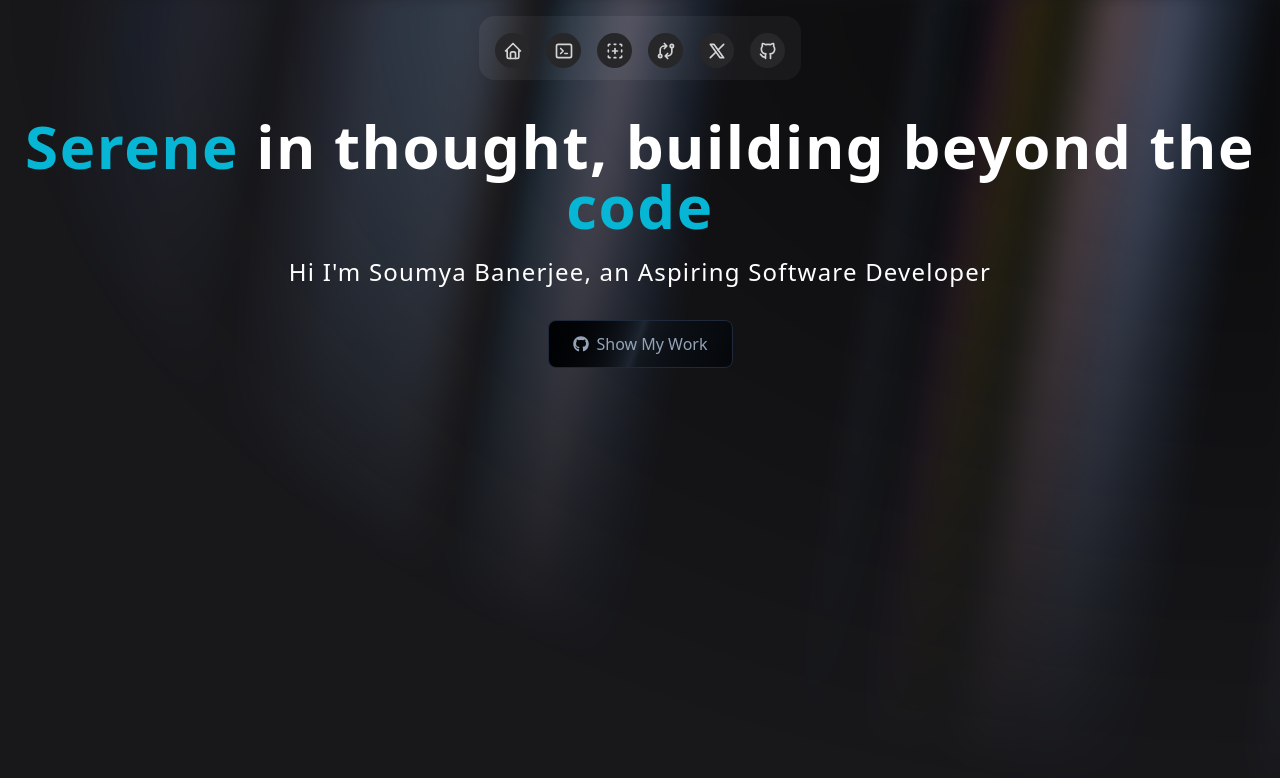
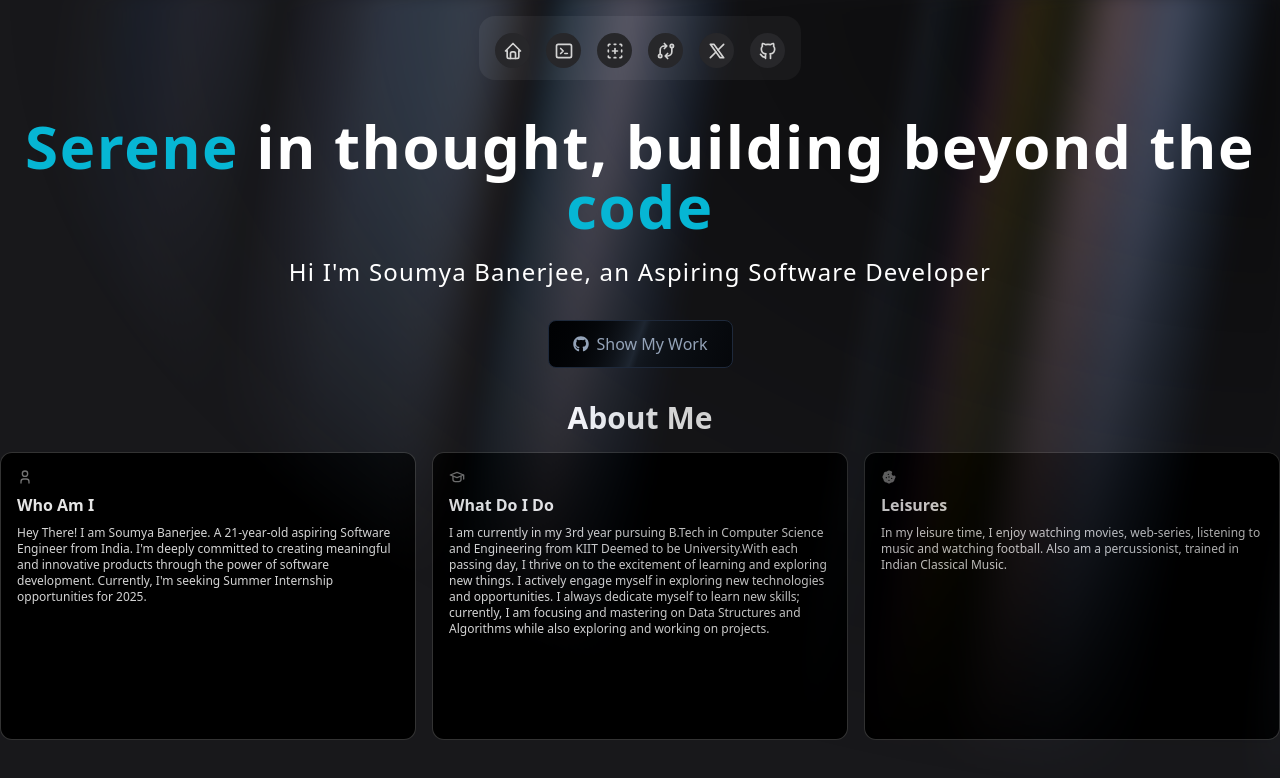
Before and after one commit to banerjeesoumya/My-Page, a Next.js app in the folder my-app/: page / in a window 1280 px wide. Shown: the top 778 px of the page. Built offline with nearby package versions, Linux system fonts and the light colour scheme.

Commit message:
Added About me section

```diff
--- /dev/null
+++ b/my-app/components/Grid.tsx
@@ -0,0 +1,48 @@
+import React from "react";
+import {
+  IconCookieFilled,
+  IconSchool,
+  IconUser,
+} from "@tabler/icons-react";
+import { BentoGrid, BentoGridItem } from "./ui/bento-grid";
+
+export function Grid() {
+  return (
+    <div className="">
+        <div className="flex justify-center text-white items-center w-full text-3xl mt-4 mb-4 font-bold">
+            <h1>About Me</h1>
+        </div>
+        <BentoGrid className="mx-auto">
+            {items.map((item, i) => (
+                <BentoGridItem
+                key={i}
+                title={item.title}
+                description={item.description}
+                icon={item.icon}
+                className={i === 3 || i === 6 ? "md:col-span-2" : ""}
+                />
+            ))}
+        </BentoGrid>
+    </div>
+  );
+}
+const items = [
+  {
+    title: "Who Am I",
+    description: "Hey There! I am Soumya Banerjee. A 21-year-old aspiring Software Engineer from India. I'm deeply committed to creating meaningful and innovative products through the power of software development. Currently, I'm seeking Summer Internship opportunities for 2025.",
+
+    icon: <IconUser className="h-4 w-4 text-neutral-500" />,
+  },
+  {
+    title: "What Do I Do",
+    description: "I am currently in my 3rd year pursuing B.Tech in Computer Science and Engineering from KIIT Deemed to be University.With each passing day, I thrive on to the excitement of learning and exploring new things. I actively engage myself in exploring new technologies and opportunities. I always dedicate myself to learn new skills; currently, I am focusing and mastering on Data Structures and Algorithms while also exploring and working on projects.",
+
+    icon: <IconSchool className="h-4 w-4 text-neutral-500" />,
+  },
+  {
+    title: "Leisures",
+    description: "In my leisure time, I enjoy watching movies, web-series, listening to music and watching football. Also am a percussionist, trained in Indian Classical Music.",
+
+    icon: <IconCookieFilled className="h-4 w-4 text-neutral-500" />,
+  },
+];
--- a/my-app/components/Hero.tsx
+++ b/my-app/components/Hero.tsx
@@ -12,7 +12,7 @@ export const Hero = () => {
         <p className="text-center text-white md:tracking-wider mb-4 text-normal md:text-lg lg:text-2xl">
             Hi I&apos;m Soumya Banerjee, an Aspiring Software Developer
         </p>
-        <a className='flex justify-center' href="#work">
+        <a className='flex justify-center mb-0' href="#work">
           <ShimmerButton title="Show My Work" position="left" icon={<FaGithub />}/>
         </a>
     </div>
--- a/my-app/components/Landing.tsx
+++ b/my-app/components/Landing.tsx
@@ -5,6 +5,7 @@ import React from "react";
 import { AuroraBackground } from "./ui/aurora-background";
 import { Hero } from "./Hero";
 import { Navbar } from "./Navbar";
+import { Grid } from "./Grid";
 
 export function Landing() {
   return (
@@ -25,9 +26,12 @@ export function Landing() {
         </header>
 
         {/* Hero section centered */}
-        <main className="flex-grow flex justify-center">
+        <main className="flex justify-center">
           <Hero />
         </main>
+        <div className="w-full">
+          <Grid />
+        </div>
       </motion.div>
     </AuroraBackground>
   );
--- a/my-app/components/ui/aurora-background.tsx
+++ b/my-app/components/ui/aurora-background.tsx
@@ -17,7 +17,7 @@ export const AuroraBackground = ({
     <main>
       <div
         className={cn(
-          "relative flex flex-col  h-[100vh]  bg-zinc-50 dark:bg-zinc-900  text-slate-950 transition-bg",
+          "relative flex flex-col bg-zinc-50 dark:bg-zinc-900  text-slate-950 transition-bg",
           className
         )}
         {...props}
--- /dev/null
+++ b/my-app/components/ui/bento-grid.tsx
@@ -0,0 +1,54 @@
+import { cn } from "@/lib/utils";
+
+export const BentoGrid = ({
+  className,
+  children,
+}: {
+  className?: string;
+  children?: React.ReactNode;
+}) => {
+  return (
+    <div
+      className={cn(
+        "grid md:auto-rows-[18rem] grid-cols-1 md:grid-cols-3 gap-4 max-w-7xl mx-auto ",
+        className
+      )}
+    >
+      {children}
+    </div>
+  );
+};
+
+export const BentoGridItem = ({
+  className,
+  title,
+  description,
+  header,
+  icon,
+}: {
+  className?: string;
+  title?: string | React.ReactNode;
+  description?: string | React.ReactNode;
+  header?: React.ReactNode;
+  icon?: React.ReactNode;
+}) => {
+  return (
+    <div
+      className={cn(
+        "row-span-1 rounded-xl group/bento hover:shadow-xl transition duration-200 shadow-input dark:shadow-none p-4 dark:bg-black dark:border-white/[0.2] bg-white border border-transparent justify-between flex flex-col space-y-4",
+        className
+      )}
+    >
+      {header}
+      <div className="group-hover/bento:translate-x-2 transition duration-200">
+        {icon}
+        <div className="font-sans font-bold text-neutral-600 dark:text-neutral-200 mb-2 mt-2">
+          {title}
+        </div>
+        <div className="font-sans font-normal text-neutral-600 text-xs dark:text-neutral-300">
+          {description}
+        </div>
+      </div>
+    </div>
+  );
+};
```
